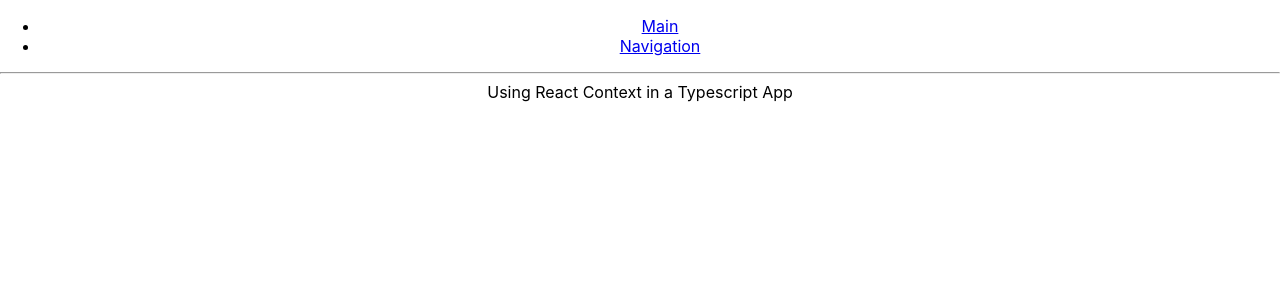
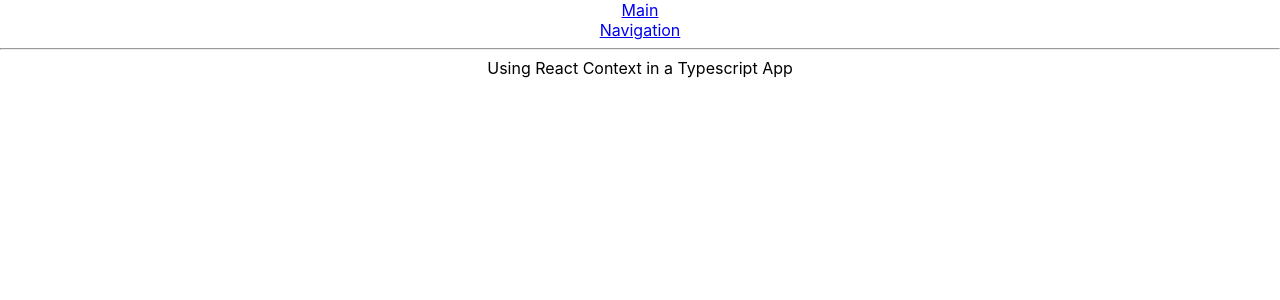
Before and after one commit to PolinaFeterman/show-git-commits, a React (Create React App) app: page /navigation in a window 1280 px wide. Shown: the top 300 px of the page. Built offline with nearby package versions, Linux system fonts and the light colour scheme.

Commit message:
add page not found

```diff
--- a/src/App.tsx
+++ b/src/App.tsx
@@ -32,13 +32,9 @@
     <div className="App">
 
     <Router>
-    <Layout/>
+      <Layout/>
       <AppRouters />
     </Router>
-
-      {/* <Navigation/>
-      <Main/> */}
-
     </div>
     </AppCtx.Provider>)
 
@@ -49,17 +45,9 @@
       {/* A "layout route" is a good place to put markup you want to
           share across all the pages on your site, like navigation. */}
       <nav>
-        <ul>
-          <li>
-            <Link to="/">Main</Link>
-          </li>
-          <li>
-            <Link to="/navigation">Navigation</Link>
-          </li>
-
-        </ul>
+        <div><Link to="/">Main</Link></div>
+         <div><Link to="/navigation">Navigation</Link></div>
       </nav>
-
       <hr />
 
       {/* An <Outlet> renders whatever child route is currently active,
@@ -70,7 +58,7 @@
   );
 }
 
-const NoMatch=() => {
+function NoMatch() {
   return (
     <div>
       <h2>Nothing to see here!</h2>
```
